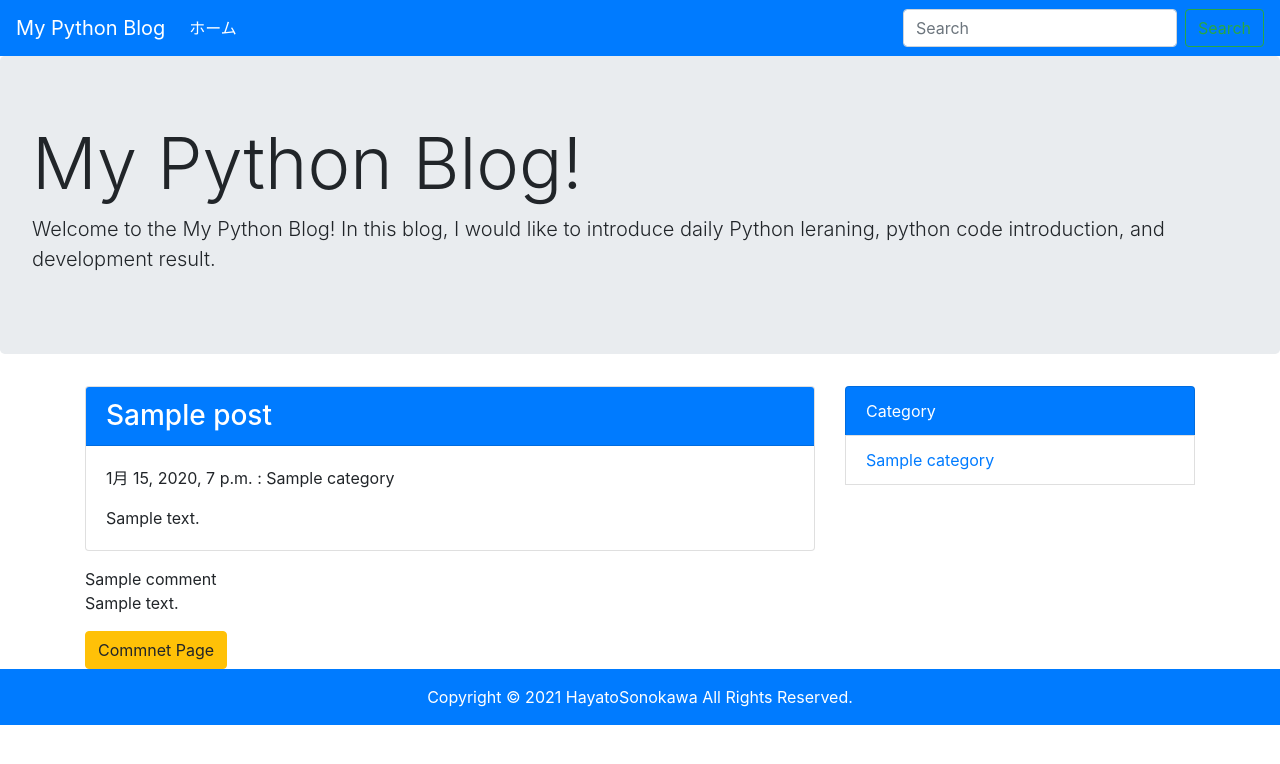
After one commit to hskm07/MyDjangoBlog, a Django app: page /detail/1/ in a window 1280 px wide. The commit adds this page. Shown: the top 764 px of the page. Run offline with Django 3.2, Linux system fonts and the light colour scheme; tables that the repository leaves empty hold one stand-in row (values such as "Sample post"); some libraries are stand-ins or nearby versions.

Commit message:
Create a comment form and Serch form.

```diff
--- a/Mydjangoapp/settings.py
+++ b/Mydjangoapp/settings.py
@@ -60,6 +60,7 @@ TEMPLATES = [
                 'django.template.context_processors.request',
                 'django.contrib.auth.context_processors.auth',
                 'django.contrib.messages.context_processors.messages',
+                'myblog.context_processors.common',
             ],
         },
     },
--- /dev/null
+++ b/myblog/context_processors.py
@@ -0,0 +1,10 @@
+from .models import Category
+
+def common(request):
+    """
+        Data to pass to the template
+    """
+    context = {
+        'category_list' : Category.objects.all(),
+    }
+    return context
--- a/myblog/models.py
+++ b/myblog/models.py
@@ -5,6 +5,7 @@ class Category(models.Model):
     """
         Model for Category Name
     """
+
     name = models.CharField('CATEGORY', max_length=255)
     created_at = models.DateTimeField('CreateDate', default=timezone.now)
 
@@ -25,3 +26,16 @@ class Post(models.Model):
 
     def __str__(self):
         return self.title
+
+class Comment(models.Model):
+    """
+        Add Comments Field
+    """
+
+    name = models.CharField('Name : ', max_length=30, default='Anon')
+    text = models.TextField('Content')
+    post = models.ForeignKey(Post, verbose_name='Article Name', on_delete=models.PROTECT)
+    created_at = models.DateField('Create DateTime', default=timezone.now)
+
+    def __str__(self):
+        return self.text[:10]
--- a/myblog/templates/myblog/base.html
+++ b/myblog/templates/myblog/base.html
@@ -30,8 +30,8 @@
                 </li>
                 {% endif %}
             </ul>
-            <form class="form-inline my-2 my-lg-0 ">
-                <input class="form-control mr-sm-2 " type="text " placeholder="Search " aria-label="Search ">
+            <form class="form-inline my-2 my-lg-0 " method="GET" action="{% url 'myblog:index' %}">
+                <input class="form-control mr-sm-2 " type="text " placeholder="Search " aria-label="Search " name="keyword">
                 <button class="btn btn-outline-success my-2 my-sm-0 " type="submit ">Search</button>
             </form>
         </div>
@@ -48,7 +48,13 @@
                 {% block content %} {% endblock %}
             </div>
             <div class="col-md-4">
-                カテゴリ一覧
+                <ul class="list-group">
+                    <li class="list-group-item bg-primary text-white">Category</li>
+                    {% for category in category_list %}
+                    <li class="list-group-item"><a href="{% url 'myblog:category' category.pk %}">{{ category }}</li>
+                    {% endfor %}
+                </ul>
+
             </div>
 
         </div>
--- /dev/null
+++ b/myblog/templates/myblog/comment_form.html
@@ -0,0 +1,6 @@
+{% extends 'myblog/base.html' %} {% block content %}
+<form action="" method="POST">
+    {{ form.as_p }}
+    <button type="submit" class="btn btn-warning">Submit!</button> {% csrf_token %}
+</form>
+{% endblock %}
--- /dev/null
+++ b/myblog/templates/myblog/post_detail.html
@@ -0,0 +1,15 @@
+{% extends 'myblog/base.html' %} {% block content %}
+<div class="card mb-3">
+    <!--<img class="card-img-top" src="/images/python.png" alt="python images">-->
+    <h3 class="card-header bg-primary text-white">{{ post.title }}</h3>
+    <div class="card-body">
+        <p>{{ post.created_at }} : {{ post.category }}</p>
+        {{ post.text | linebreaksbr | urlize }}
+    </div>
+</div>
+{% for comment in post.comment_set.all %}
+<p>
+    {{ comment.name }}<br> {{ comment.text | linebreaksbr }}
+</p>
+{% endfor %}
+<a class="btn btn-warning" href="{% url 'myblog:comment' post.pk %}">Commnet Page</a> {% endblock %}
--- a/myblog/templates/myblog/post_list.html
+++ b/myblog/templates/myblog/post_list.html
@@ -4,8 +4,8 @@
     <h3 class="card-header bg-primary text-white">{{ post.title }}</h3>
     <div class="card-body">
         <p>{{ post.created_at }} : {{ post.category }}</p>
-        <a href="#!" class="btn btn-warning">more</a>
+        <a href="{% url 'myblog:detail' post.pk %}" class="btn btn-warning">more</a>
     </div>
 </div>
 
-{% endfor %} {% endblock %}
+{% endfor %} {% include 'myblog/page.html' %} {% endblock %}
--- a/myblog/urls.py
+++ b/myblog/urls.py
@@ -4,5 +4,8 @@ from . import views
 app_name = 'myblog'
 
 urlpatterns = [
-    path('', views.IndexView.as_view(), name='index')
+    path('', views.IndexView.as_view(), name='index'),
+    path('category/<int:pk>/', views.CategoryView.as_view(), name='category'),
+    path('detail/<int:pk>/', views.DetailView.as_view(), name='detail'),
+    path('comment/<int:post_pk>', views.CommentView.as_view(), name='comment'),
 ]
--- a/myblog/views.py
+++ b/myblog/views.py
@@ -1,9 +1,47 @@
+from django.db.models import Q
+from django.shortcuts import get_object_or_404, redirect
 from django.views import generic
-from .models import Post
+from .forms import CommentCreateForm
+from .models import Post, Category, Comment
 
 
 class IndexView(generic.ListView):
     model = Post
+    paginate_by = 10
 
     def get_queryset(self):
-        return Post.objects.order_by('-created_at')
+        queryset = Post.objects.order_by('-created_at')
+        keyword = self.request.GET.get('keyword')
+        if keyword:
+            queryset = queryset.filter(
+                Q(title__icontains=keyword) | Q(text__icontains=keyword)
+            )
+        return queryset
+
+class CategoryView(generic.ListView):
+    model = Post
+    paginate_by = 10
+
+    def get_queryset(self):
+        """
+        category = get_object_or_404(Category, pk=self.kwargs['pk'])
+        queryset = Post.objects.order_by('-created_at').filter(category=category)
+        """
+        category_pk = self.kwargs['pk']
+        queryset = Post.objects.order_by('-created_at').filter(category__pk=category_pk)
+        return queryset
+
+class DetailView(generic.DetailView):
+    model = Post
+
+class CommentView(generic.CreateView):
+    model = Comment
+    fields = ('name', 'text')
+    form_class = CommentCreateForm
+
+    def form_valid(self, form):
+        post_pk = self.kwargs['post_pk']
+        comment = form.save(commit=False)
+        comment.post = get_object_or_404(Post, pk=post_pk)
+        comment.save()
+        return redirect('myblog:detail', pk=post_pk)
```
Also changed, not shown: myblog/forms.py (added, +8 -0 lines), myblog/templates/myblog/page.html (+13 -5 lines), myblog/migrations/0001_initial.py, myblog/migrations/0002_comment.py (added), myblog/migrations/0003_auto_20210408_2338.py (added), myblog/templatetags/myapptag.py (renamed from myblog/tempaltetags/myapptag.py).
